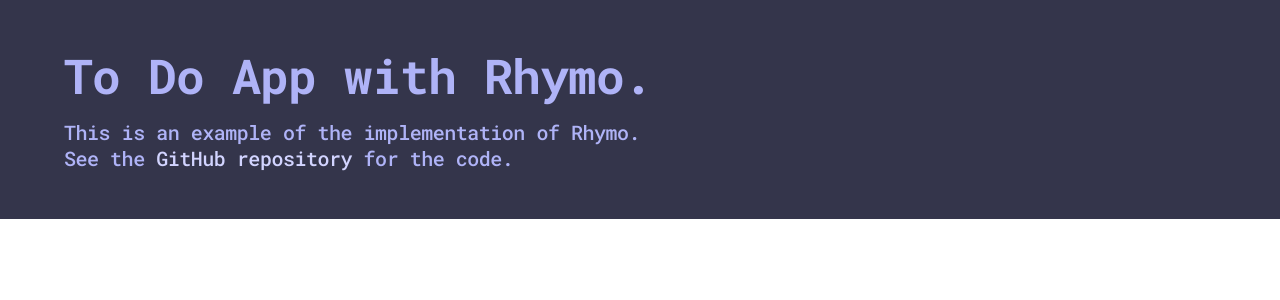
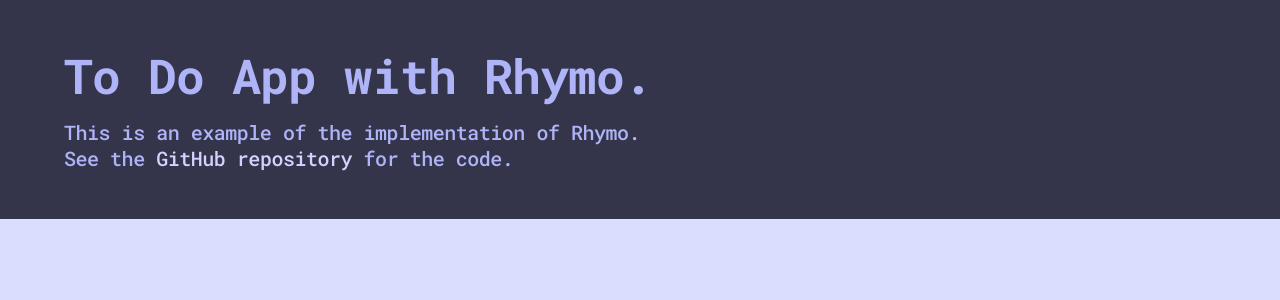
Before and after one commit to xeptao/rhymojs-todo, a React (Vite) app: page / in a window 1280 px wide. Shown: the top 300 px of the page. Built offline with nearby package versions, Linux system fonts and the light colour scheme.

Commit message:
refactor: change background color

```diff
--- a/src/main.css
+++ b/src/main.css
@@ -1,4 +1,4 @@
-@import url('https://fonts.googleapis.com/css2?family=Roboto+Mono:ital,wght@0,400;0,500;0,600;0,700;1,400;1,500;1,600;1,700&display=swap');
+@import url("https://fonts.googleapis.com/css2?family=Roboto+Mono:ital,wght@0,400;0,500;0,600;0,700;1,400;1,500;1,600;1,700&display=swap");
 
 /*! normalize.css v8.0.1 | MIT License | github.com/necolas/normalize.css */
 
@@ -18,6 +18,7 @@
   height: 100vh;
   width: 100%;
   font-family: "Roboto Mono", monospace;
+  background-color: #dbddff;
 }
 
 /* Sections
```
